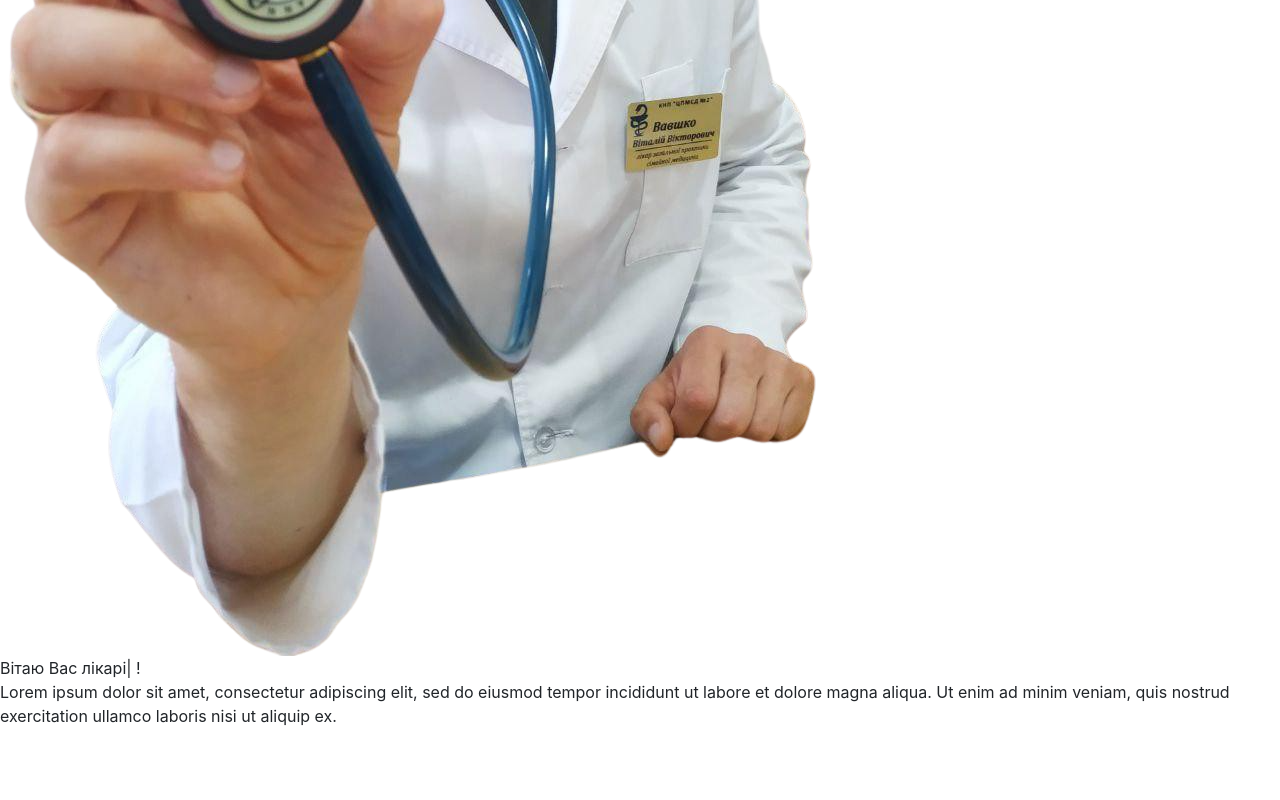
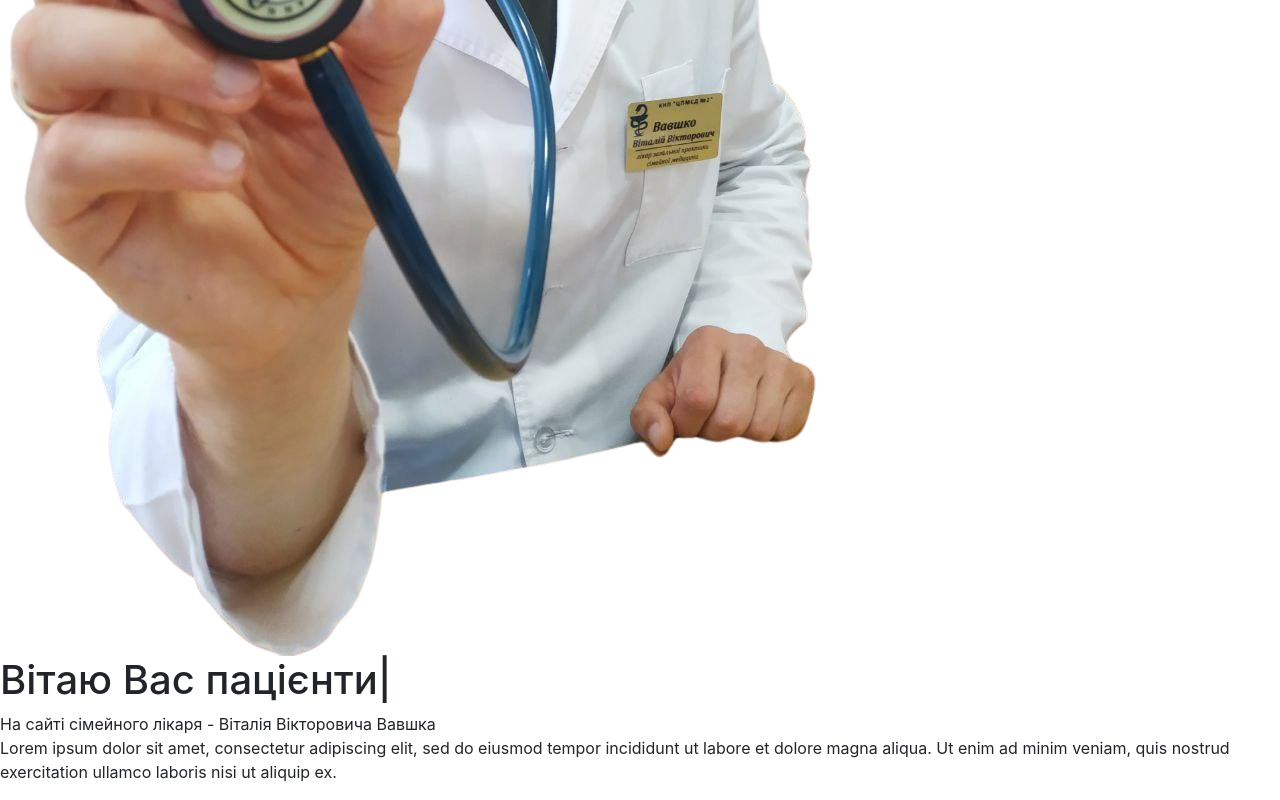
Before and after one commit to vlad-vavshko/DrVavshko, a plain HTML site: page index.html in a window 1280 px wide. Shown: the part 696-1496 px from the top of the page. Before the commit the page ends 1440 px from the top, so only its background shows below. Drawn offline with nearby package versions, Linux system fonts and the light colour scheme.

Commit message:
update text in ityped js

```diff
--- a/index.html
+++ b/index.html
@@ -41,16 +41,24 @@
                 <img src="./images/banner-img.png" alt="banner-img">
             </div>
             <div class="promo-text">
-                <div class="title">
-                    Вітаю Вас <span class="ityped"></span> !
-                </div>
+                <h1 class="title">
+                    Вітаю Вас <span class="ityped"></span><br>
+                </h1>
+                <span class="subtitle">
+                    На сайті сімейного лікаря - Віталія Вікторовича Вавшка
+                </span>
                 <p class="paragraph">
                     Lorem ipsum dolor sit amet, consectetur adipiscing elit, sed do eiusmod tempor incididunt ut
                     labore et dolore magna
                     aliqua. Ut enim ad minim veniam, quis nostrud exercitation ullamco laboris nisi ut aliquip ex.
                 </p>
+            </div>
 
-            </div>
+
+        </div>
+
+
+        </div>
         </div>
     </section>
 
--- a/js/main.js
+++ b/js/main.js
@@ -7,6 +7,6 @@ $(document).ready(() => {
 
   //iTyped
   ityped.init(document.querySelector(".ityped"), {
-    strings: ["лікарі", "пацієнти"],
+    strings: ["пацієнти", "колеги"],
   });
 });
--- a/less/main.less
+++ b/less/main.less
@@ -71,6 +71,13 @@ body {
 }
 .title {
   font-family: NunitoBold, sans-serif;
+  font-size: 60px;
+  line-height: 1.2;
+  color: white;
+}
+
+.subtitle {
+  font-family: NunitoBold, sans-serif;
   font-size: 40px;
   line-height: 1.2;
   color: white;
@@ -121,7 +128,12 @@ body {
       }
     }
     .promo-text {
+      display: flex;
+      flex-direction: column;
       .title {
+        margin-bottom: 20px;
+      }
+      .subtitle {
         margin-bottom: 40px;
       }
     }
```
